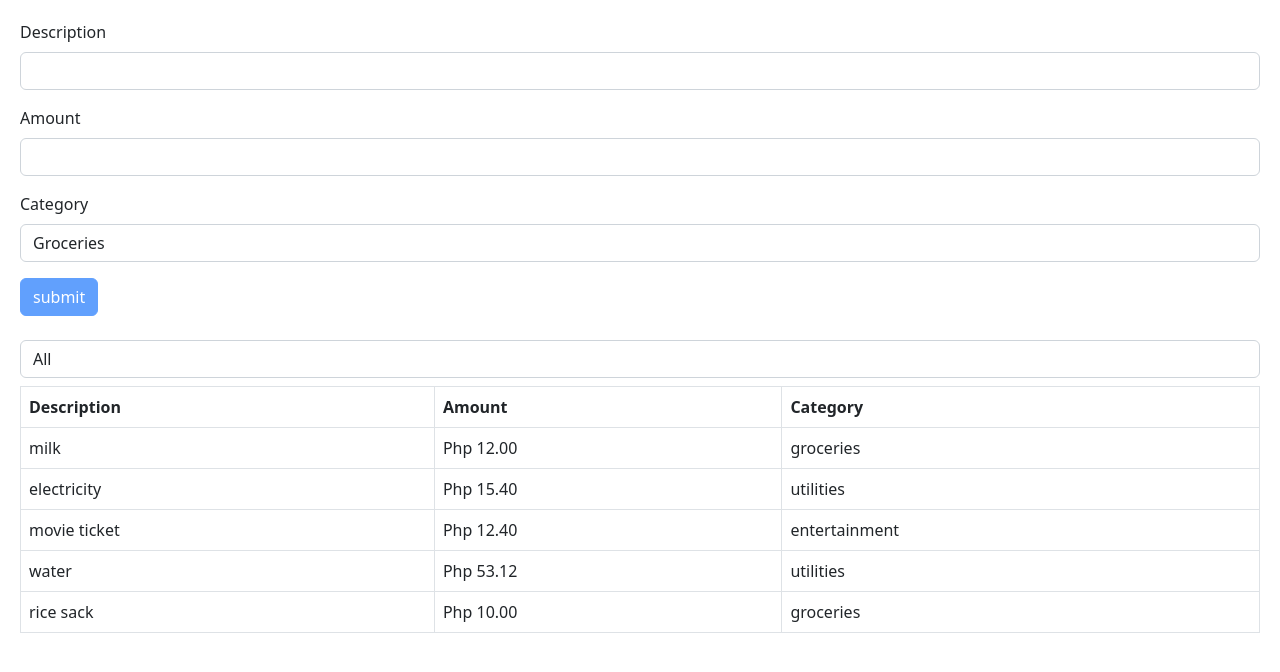
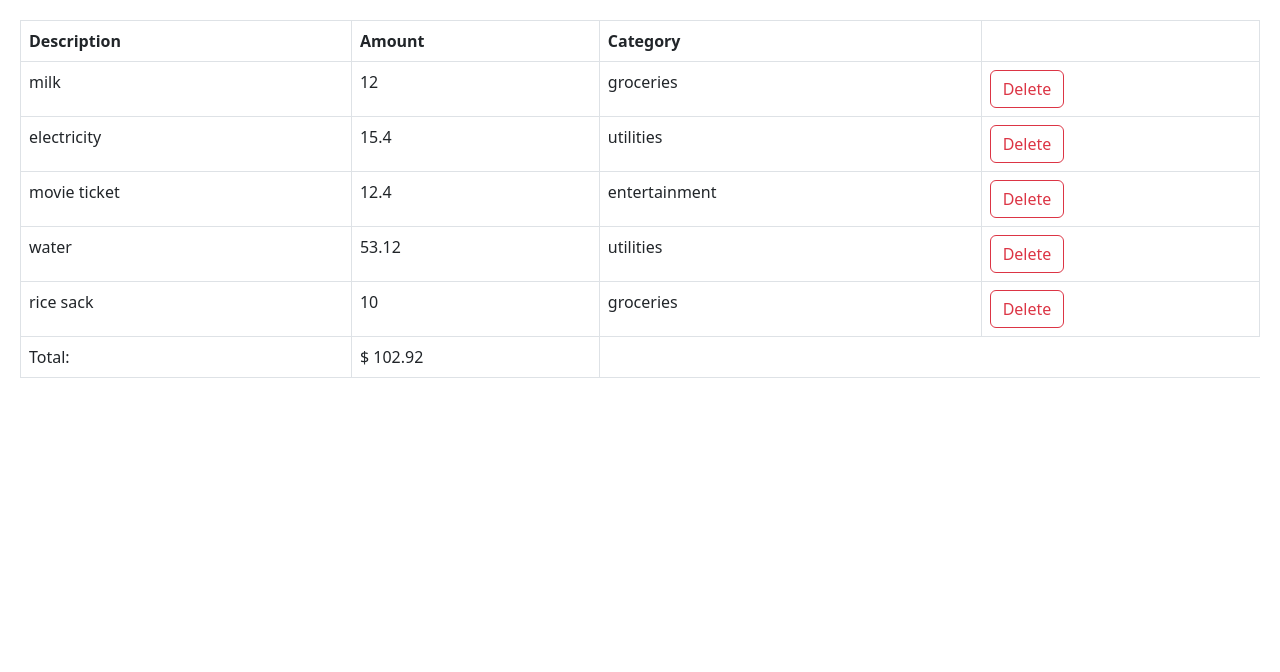
Before and after one commit to Oconer-git/practice-react-with-mosh, a React (Vite) app: page / in a window 1280 px wide. Shown: the top 672 px of the page. Built offline with nearby package versions, Linux system fonts and the light colour scheme.

Commit message:
building-forms: building expenselist

```diff
--- a/src/App.tsx
+++ b/src/App.tsx
@@ -1,9 +1,7 @@
 
 import { useState } from 'react';
-import ExpandableText from './components/ExpandableText';
 import './App.css';
-import Form from './components/Form';
-import Table from './components/Table';
+import ExpenseList from './Expense-tracker/components/ExpenseList';
 
 interface Expense {
   id: number;
@@ -21,16 +19,12 @@ function App() {
     {id:5, description:'rice sack', amount:10, category:'groceries'},
   ]);
 
-  const addItem = (data: Omit<Expense, 'id'>) => {
-    const newId = expenses.length > 0 ? Math.max(...expenses.map(exp => exp.id)) + 1 : 0;
-    const newItem = {id: newId, ...data};
-    setExpenses([...expenses, newItem]);
-  }
-
   return (
     <div>
-      <Form addItem={addItem}/>
-      <Table expenses={expenses}/>
+      <ExpenseList
+        expenses={expenses}
+        onDelete={(id) => setExpenses(expenses.filter(e => e.id !== id))}
+      />
     </div>
   )
 }
--- /dev/null
+++ b/src/Expense-tracker/components/ExpenseList.tsx
@@ -0,0 +1,49 @@
+import React from 'react'
+
+interface Expense{
+    id: number;
+    description: string;
+    amount: number;
+    category: string;
+}
+
+interface Props{
+    expenses: Expense[];
+    onDelete: (id: number) => void;
+}
+
+const ExpenseList = ({expenses, onDelete}: Props) => {
+    if(expenses.length === 0) return null;
+    return (
+        <table className="table table-bordered">
+            <thead>
+                <tr>
+                    <th>Description</th>
+                    <th>Amount</th>
+                    <th>Category</th>
+                    <th></th>
+                </tr>
+            </thead>
+            <tbody>
+                {expenses.map(expense =>
+                    <tr key={expense.id}>
+                        <td>{expense.description}</td>
+                        <td>{expense.amount}</td>
+                        <td>{expense.category}</td>
+                        <td>
+                            <button onClick={()=>{onDelete(expense.id)}} type="button" className="btn btn-outline-danger">Delete</button>
+                        </td>
+                    </tr>
+                )}
+            </tbody>
+            <tfoot>
+                <tr>
+                    <td>Total: </td>
+                    <td>$ {expenses.reduce((acc, expense) => expense.amount + acc, 0).toFixed(2)}</td>
+                </tr>
+            </tfoot>
+        </table>
+    )
+}
+
+export default ExpenseList
--- a/src/components/Form.tsx
+++ b/src/components/Form.tsx
@@ -25,7 +25,6 @@ const Form = ({addItem}: Props) => {
     const onSubmit = (data: FormData) => {
         addItem(data);
       };
-
 
     return (
         <form onSubmit={handleSubmit(onSubmit)}>
```
